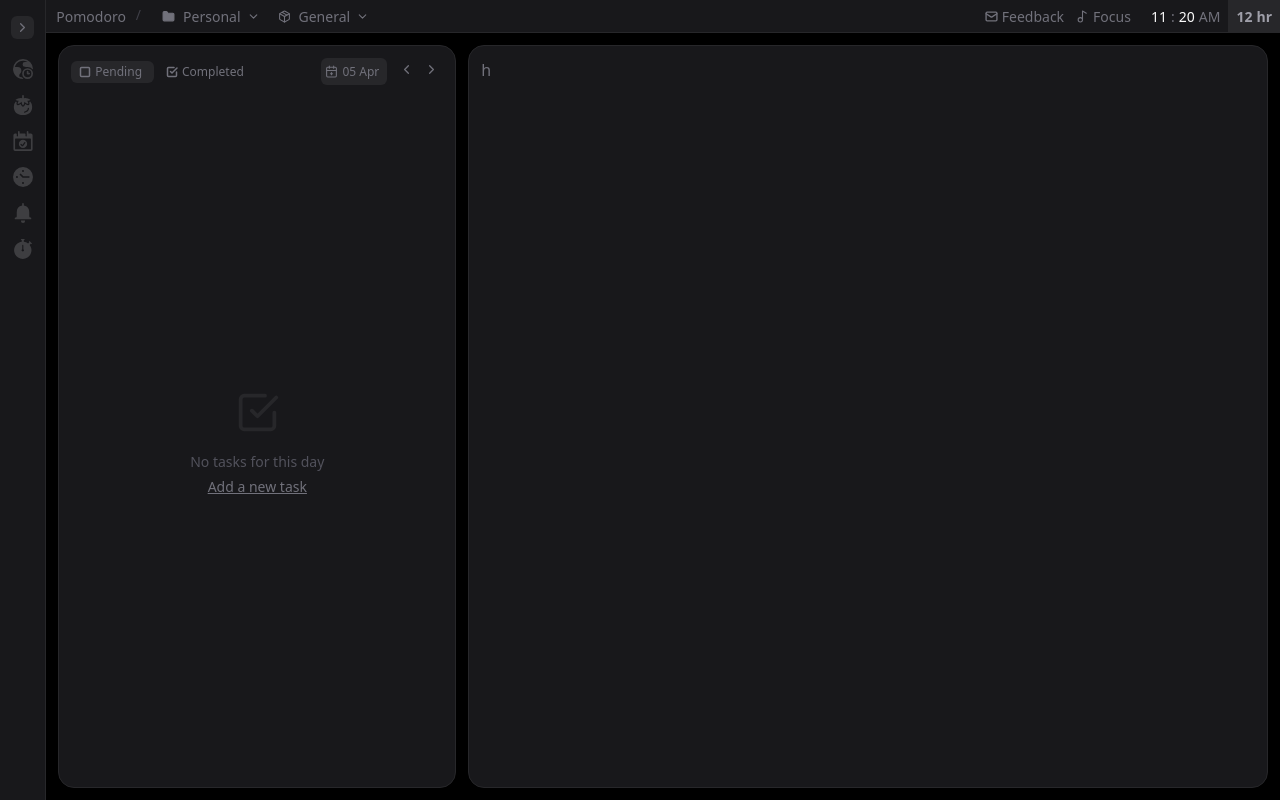
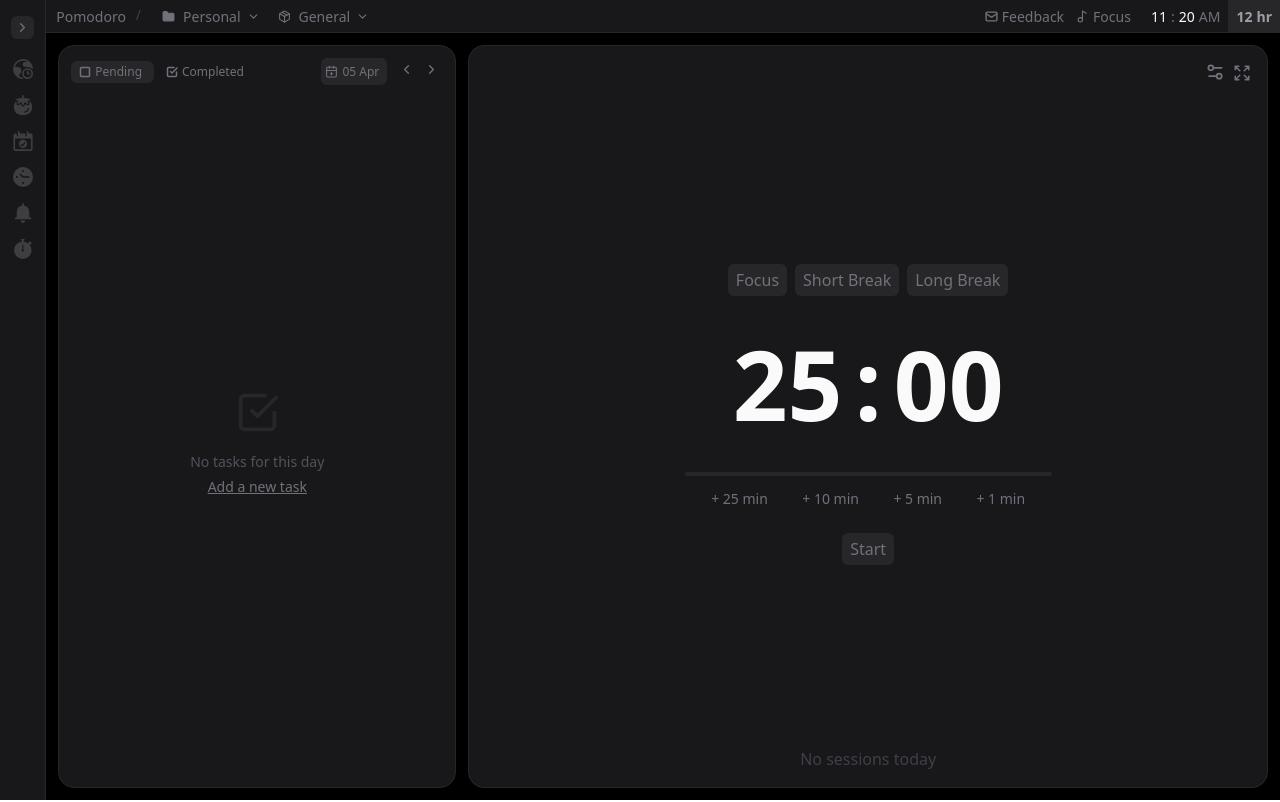
Before and after one commit to Neeraj-gupta2005/Pomodoro-Timer, a React (Vite) app: page / in a window 1280 px wide. Built offline with nearby package versions, Linux system fonts and the light colour scheme.

Commit message:
pomodoro ui complete

```diff
--- /dev/null
+++ b/src/components/Button.jsx
@@ -0,0 +1,11 @@
+import React from "react";
+
+function Button({ text }) {
+  return (
+    <button className="text-[16px] text-zinc-500 bg-zinc-800 hover:bg-zinc-700 rounded-md px-2 py-1 cursor-pointer duration-100 transition-all">
+      {text}
+    </button>
+  );
+}
+
+export default Button;
--- a/src/components/Pomodoro.jsx
+++ b/src/components/Pomodoro.jsx
@@ -5,6 +5,9 @@ import PendingSVG from "./../svg/PendingSVG";
 import CompletedSVG from "./../svg/CompletedSVG";
 import SideArrow from "./../svg/SideArrow";
 import CalendarSVG from "./../svg/CalendarSVG";
+import Button from "./Button";
+import AdjustManually from './../svg/AdjustManually';
+import Fullscreen from './../svg/Fullscreen';
 
 function Pomodoro() {
   return (
@@ -74,16 +77,50 @@ function Pomodoro() {
                 <path d="M21 12v7a2 2 0 0 1-2 2H5a2 2 0 0 1-2-2V5a2 2 0 0 1 2-2h11"></path>
               </svg>
             </div>
-            <p className="text-[14px] mb-1 text-zinc-600 ">No tasks for this day</p>
-            <p className="text-[14px] text-zinc-500 underline hover:text-zinc-100 cursor-pointer">Add a new task</p>
-
-
+            <p className="text-[14px] mb-1 text-zinc-600 ">
+              No tasks for this day
+            </p>
+            <p className="text-[14px] text-zinc-500 underline hover:text-zinc-100 cursor-pointer">
+              Add a new task
+            </p>
           </div>
         </div>
 
         {/* rightpart */}
-        <div className="w-full rounded-2xl flex-1 bg-zinc-900 border border-zinc-800 p-3">
-          h
+        <div className="flex p-4 items-center flex-col justify-between w-full rounded-2xl flex-1 bg-zinc-900 border border-zinc-800 ">
+          <div className="w-full flex gap-1 items-end justify-end">
+            <AdjustManually/>
+            <Fullscreen/>
+          </div>
+
+          <div className="w-1/2 flex flex-col ">
+            <div className="w-full flex flex-col items-center justify-center p-2">
+              <div className="flex items-center gap-2 ">
+                <Button text={"Focus"} />
+                <Button text={"Short Break"} />
+                <Button text={"Long Break"} />
+              </div>
+              <div className="text-8xl font-sans font-bold text-zinc-50 flex text-end gap-3 py-10 px-2">
+                <p>25</p>
+                <p>:</p>
+                <p>00</p>
+              </div>
+              <div className="rounded-xl bg-zinc-800 w-full h-1" />
+              <div className="flex gap-2 text-[14px] text-zinc-500 justify-evenly my-3 w-full">
+                <p>+ 25 min</p>
+                <p>+ 10 min</p>
+                <p>+ 5 min</p>
+                <p>+ 1 min</p>
+              </div>
+              <div className="mt-3">
+                <Button text={"Start"} />
+              </div>
+            </div>
+          </div>
+
+          <div>
+            <p className="text-zinc-700">No sessions today</p>
+          </div>
         </div>
       </div>
     </div>
--- /dev/null
+++ b/src/svg/AdjustManually.jsx
@@ -0,0 +1,25 @@
+import React from "react";
+
+function AdjustManually() {
+  return (
+    <svg
+      xmlns="http://www.w3.org/2000/svg"
+      width="24"
+      height="24"
+      viewBox="0 0 24 24"
+      fill="none"
+      stroke="currentColor"
+      strokeWidth="2"
+      strokeLinecap="round"
+      strokeLinejoin="round"
+      className="lucide lucide-settings2 ml-1 h-[15px] w-[15px] sm:h-[20px] sm:w-[20px] hover:text-zinc-300 transition-all duration-100 cursor-pointer"
+    >
+      <path d="M20 7h-9"></path>
+      <path d="M14 17H5"></path>
+      <circle cx="17" cy="17" r="3"></circle>
+      <circle cx="7" cy="7" r="3"></circle>
+    </svg>
+  );
+}
+
+export default AdjustManually;
--- /dev/null
+++ b/src/svg/Fullscreen.jsx
@@ -0,0 +1,25 @@
+import React from "react";
+
+function Fullscreen() {
+  return (
+    <svg
+      xmlns="http://www.w3.org/2000/svg"
+      width="24"
+      height="24"
+      viewBox="0 0 24 24"
+      fill="none"
+      stroke="currentColor"
+      strokeWidth="2"
+      strokeLinecap="round"
+      strokeLinejoin="round"
+      className="lucide lucide-expand ml-1 h-[15px] w-[15px] sm:h-[18px] sm:w-[18px] hover:text-zinc-300 transition-all duration-100 cursor-pointer"
+    >
+      <path d="m21 21-6-6m6 6v-4.8m0 4.8h-4.8"></path>
+      <path d="M3 16.2V21m0 0h4.8M3 21l6-6"></path>
+      <path d="M21 7.8V3m0 0h-4.8M21 3l-6 6"></path>
+      <path d="M3 7.8V3m0 0h4.8M3 3l6 6"></path>
+    </svg>
+  );
+}
+
+export default Fullscreen;
```
